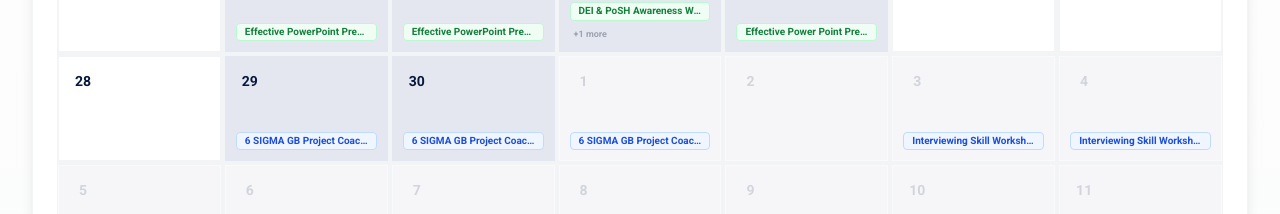
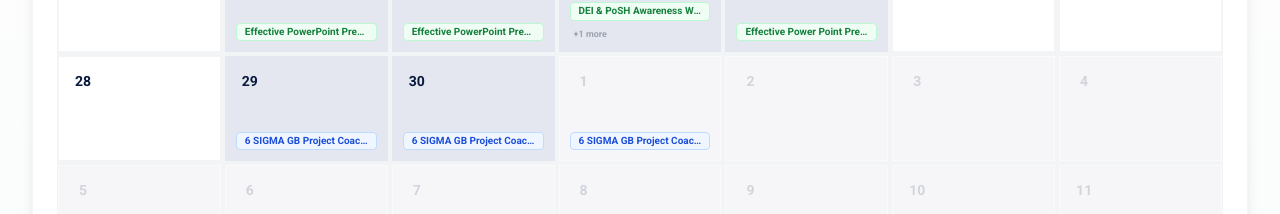
Before and after one commit to AcceleronSolutionsGit/Acceleron_GIITA, a Next.js app: page / in a window 1280 px wide. Shown: the part 5220-5434 px from the top of the page. Built offline with nearby package versions, Linux system fonts and the light colour scheme.

Commit message:
removed Nilasish Dey

```diff
--- a/src/components/UpcomingProgramsSection.tsx
+++ b/src/components/UpcomingProgramsSection.tsx
@@ -100,7 +100,7 @@ const trainingCalendar: MonthData[] = [
     color: '#F5872E',
     bgColor: 'bg-[#F5872E]',
     items: [
-      { topic: 'Interviewing Skill Workshop', date: '03–04 Jul 2026', mode: 'ILT', venue: 'Greater Noida', faculty: 'Nilasish Dey', batchSize: 15, start: '2026-07-03', end: '2026-07-04' },
+      // { topic: 'Interviewing Skill Workshop', date: '03–04 Jul 2026', mode: 'ILT', venue: 'Greater Noida', faculty: 'Nilasish Dey', batchSize: 15, start: '2026-07-03', end: '2026-07-04' },
       { topic: 'We Before Me: Teamwork Basics', date: '07 Jul 2026', mode: 'ILT', venue: 'Greater Noida', faculty: 'Vaishali Bairagi', batchSize: 15, start: '2026-07-07', end: '2026-07-07' },
       { topic: '6 SIGMA GB Project Coaching (Batch 2)', date: '08–10 Jul 2026', mode: 'ILT', venue: 'Greater Noida', faculty: 'Biswajit Mukherjee', batchSize: 8, start: '2026-07-08', end: '2026-07-10' },
       { topic: 'Value Selling', date: '13–14 Jul 2026', mode: 'ILT', venue: 'Kolkata', faculty: 'Biswajit Mukherjee', batchSize: 15, remarks: 'Target audience: Sales and After Market', start: '2026-07-13', end: '2026-07-14' },
```
